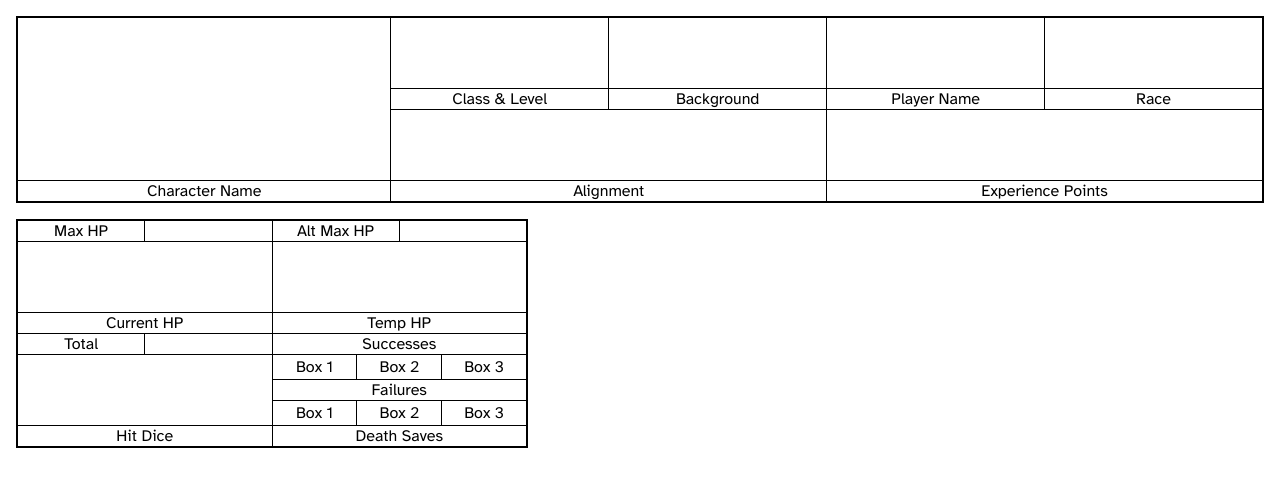
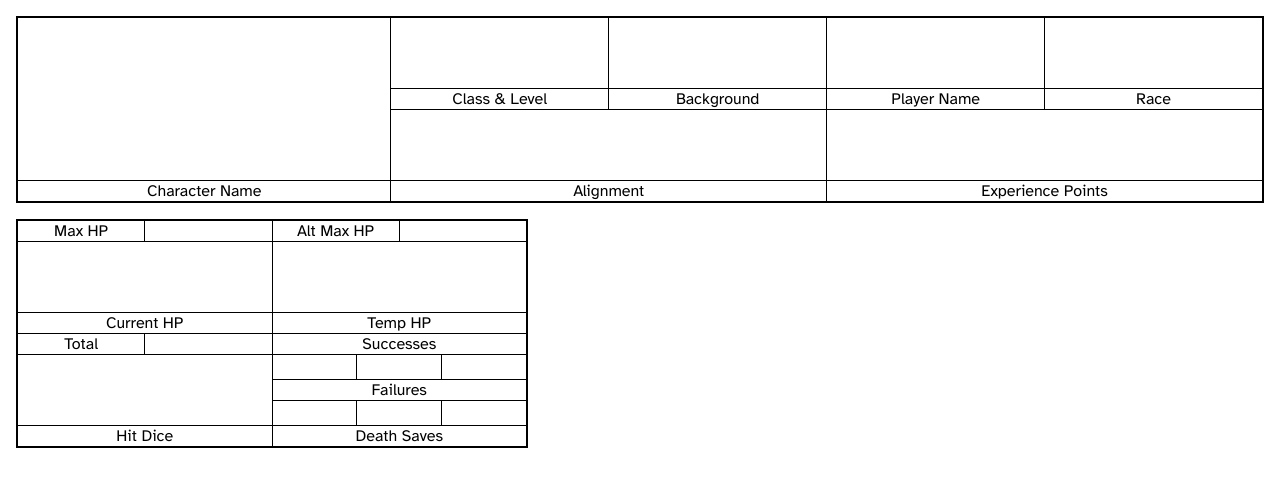
Before and after one commit to sheldon-groeneveld/5e-Character-Sheet, a React (Vite) app: page /CharacterName in a window 1280 px wide. Shown: the top 486 px of the page. Built offline with nearby package versions, Linux system fonts and the light colour scheme.

Commit message:
create death saves checkboxes with logic

```diff
--- a/src/components/HealthInfo/HealthInfo.scss
+++ b/src/components/HealthInfo/HealthInfo.scss
@@ -50,18 +50,24 @@
     }
   }
 
-  &__check-boxes {
+  &__saves {
     display: flex;
     flex-direction: row;
     line-height: 20px;
     gap: 1px;
     background-color: $border-default;
+  }
 
-    & > * {
-      text-align: center;
-      background-color: $primary-background;
-      flex: 1;
-      padding: 2px;
+  &__checkbox {
+    text-align: center;
+    background-color: $primary-background;
+    flex: 1;
+    padding: 2px;
+    height: 24px;
+    border: 2px solid $primary-background;
+
+    &--checked {
+      background-color: $border-default;
     }
   }
 }
--- a/src/components/HealthInfo/HealthInfo.tsx
+++ b/src/components/HealthInfo/HealthInfo.tsx
@@ -1,7 +1,12 @@
 import InfoBox from "../atoms/InfoBox/InfoBox";
 import "./HealthInfo.scss";
 
+import { useState } from "react";
+
 function HealthInfo() {
+  const [successes, setSuccesses] = useState(0);
+  const [failures, setFailures] = useState(0);
+
   return (
     <section className="health-info">
       <div className="health-info__container">
@@ -31,16 +36,64 @@ function HealthInfo() {
       <div className="health-info__container">
         <InfoBox id="hit-dice" text="Hit Dice" />
         <div className="health-info__wrapper">
-          <div className="health-info__check-boxes">
-            <span>Box 1 </span>
-            <span>Box 2 </span>
-            <span>Box 3 </span>
+          <div className="health-info__saves">
+            <span
+              className={
+                "health-info__checkbox " +
+                (successes > 0 ? "health-info__checkbox--checked" : "")
+              }
+              onClick={() => {
+                successes == 1 ? setSuccesses(0) : setSuccesses(1);
+              }}
+            ></span>
+            <span
+              className={
+                "health-info__checkbox " +
+                (successes > 1 ? "health-info__checkbox--checked" : "")
+              }
+              onClick={() => {
+                successes == 2 ? setSuccesses(0) : setSuccesses(2);
+              }}
+            ></span>
+            <span
+              className={
+                "health-info__checkbox " +
+                (successes > 2 ? "health-info__checkbox--checked" : "")
+              }
+              onClick={() => {
+                successes == 3 ? setSuccesses(0) : setSuccesses(3);
+              }}
+            ></span>
           </div>
           <p>Failures</p>
-          <div className="health-info__check-boxes">
-            <span>Box 1 </span>
-            <span>Box 2 </span>
-            <span>Box 3 </span>
+          <div className="health-info__saves">
+            <span
+              className={
+                "health-info__checkbox " +
+                (failures > 0 ? "health-info__checkbox--checked" : "")
+              }
+              onClick={() => {
+                failures == 1 ? setFailures(0) : setFailures(1);
+              }}
+            ></span>
+            <span
+              className={
+                "health-info__checkbox " +
+                (failures > 1 ? "health-info__checkbox--checked" : "")
+              }
+              onClick={() => {
+                failures == 2 ? setFailures(0) : setFailures(2);
+              }}
+            ></span>
+            <span
+              className={
+                "health-info__checkbox " +
+                (failures > 2 ? "health-info__checkbox--checked" : "")
+              }
+              onClick={() => {
+                failures == 3 ? setFailures(0) : setFailures(3);
+              }}
+            ></span>
           </div>
           <p>Death Saves</p>
         </div>
```
